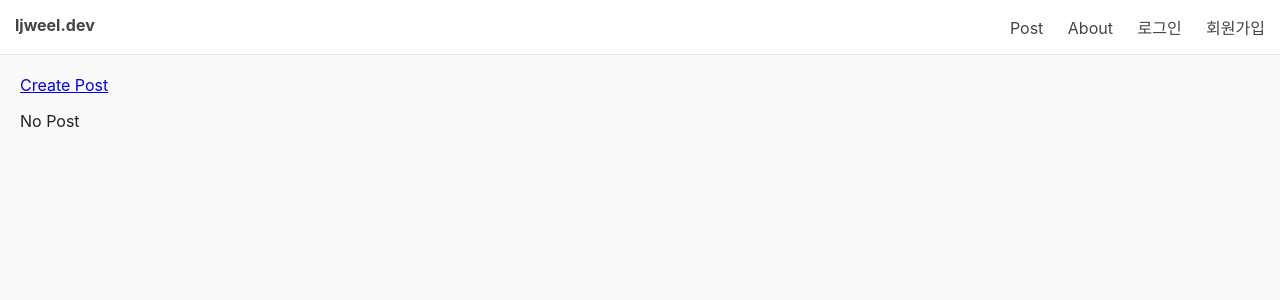
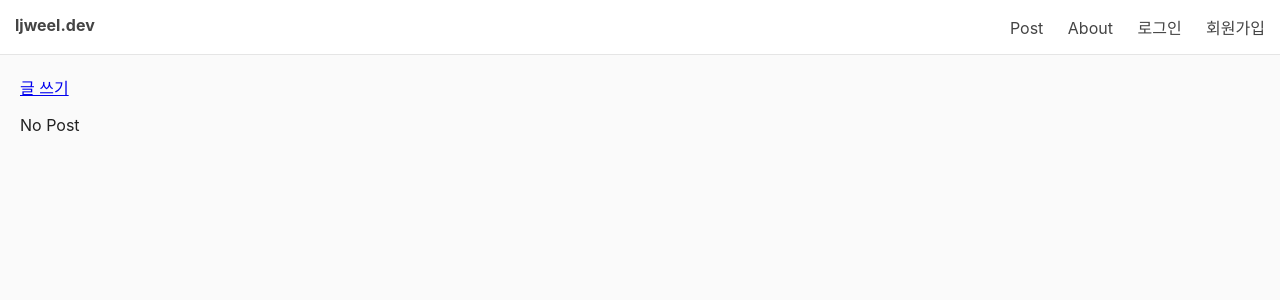
Before and after one commit to ljweel/my-web, a Django app: page /posts/ in a window 1280 px wide. Shown: the top 300 px of the page. Run offline with Django 5.2, Linux system fonts and the light colour scheme; data that the repository does not hold is empty.

Commit message:
style: change ui

```diff
--- a/posts/templates/posts/postList.html
+++ b/posts/templates/posts/postList.html
@@ -4,7 +4,7 @@
 
 
 {% block content %}
-    <a href="{% url 'posts:create' %}">Create Post</a>
+    <a href="{% url 'posts:create' %}">글 쓰기</a>
 
     {% if latest_post_list %}
         <ul>
--- a/templates/base.html
+++ b/templates/base.html
@@ -22,11 +22,10 @@
                     <a href="{% url 'posts:create' %}" class="nav-item">글쓰기</a>
                     <span class="nav-item">{{ user.username }}</span>
 
-                    <form method="post" action="{% url 'accounts:logout' %}">
+                    <form style="display: inline;" method="post" action="{% url 'accounts:logout' %}">
                         {% csrf_token %}
                         <button type="submit" class="nav-item">로그아웃</button>
                     </form>
-
                 {% else %}
                     <a href="{% url 'accounts:login' %}" class="nav-item">로그인</a>
                     <a href="{% url 'accounts:register' %}" class="nav-item">회원가입</a>
```
